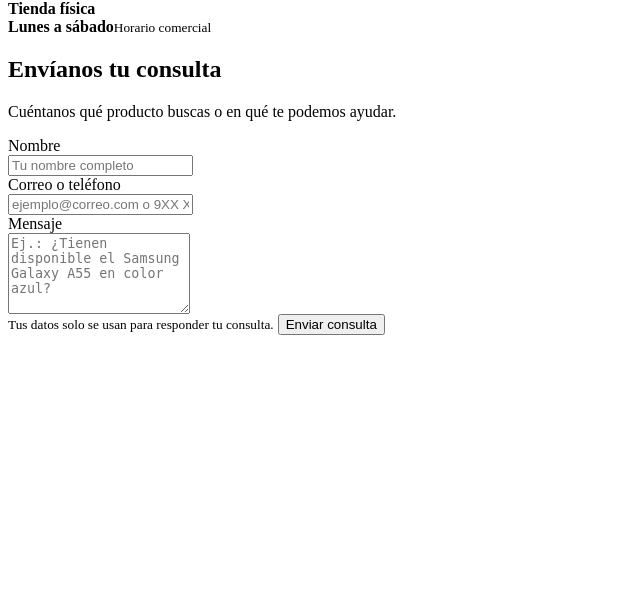
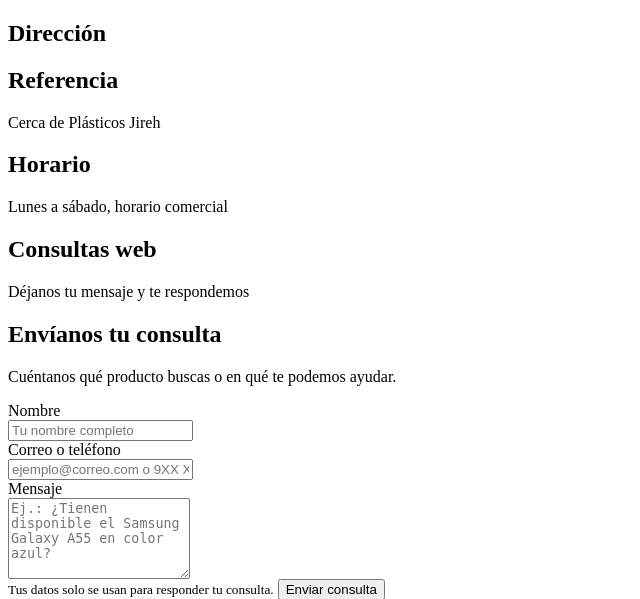
Before and after one commit to RolandoPajares/Sistema_Web_CELL_SAC, a PHP site: template resources/views/publico/contacto/indice.php in a window 1280 px wide. Shown: the part 249-848 px from the top of the page, without its empty margins (0-640 px from the left). Before the commit the page ends 584 px from the top, so only its background shows below. Run offline with PHP 8.4, Linux system fonts and the light colour scheme; the template is opened without the code that fills it, so the values that code supplies are empty.

Commit message:
style(contacto): agregué tarjetas de datos y quité información repetida de la foto

```diff
--- a/resources/views/publico/contacto/indice.php
+++ b/resources/views/publico/contacto/indice.php
@@ -26,16 +26,28 @@ $comoLlegar = 'https://www.google.com/maps/search/?api=1&query=' . urlencode($di
         </div>
         <div class="contacto-foto">
             <img src="<?= e(asset('assets/img/publico/nosotros/local.jpg')) ?>" alt="Fachada de la tienda MD Technology Digital Cell">
-            <div class="contacto-dato-foto contacto-dato-arriba">
-                <i class="bi bi-geo-alt-fill"></i>
-                <div><b>Tienda física</b><small><?= e($direccion) ?></small></div>
-            </div>
-            <div class="contacto-dato-foto contacto-dato-abajo">
-                <i class="bi bi-clock-fill"></i>
-                <div><b>Lunes a sábado</b><small>Horario comercial</small></div>
-            </div>
         </div>
     </div>
+</section>
+
+<!-- ===== 4. Datos de la tienda ===== -->
+<section class="container contacto-datos">
+    <article>
+        <i class="bi bi-geo-alt"></i>
+        <div><h2>Dirección</h2><p><?= e($direccion) ?></p></div>
+    </article>
+    <article>
+        <i class="bi bi-signpost-2"></i>
+        <div><h2>Referencia</h2><p>Cerca de Plásticos Jireh</p></div>
+    </article>
+    <article>
+        <i class="bi bi-calendar-week"></i>
+        <div><h2>Horario</h2><p>Lunes a sábado, horario comercial</p></div>
+    </article>
+    <article>
+        <i class="bi bi-envelope-paper"></i>
+        <div><h2>Consultas web</h2><p>Déjanos tu mensaje y te respondemos</p></div>
+    </article>
 </section>
 
 <!-- ===== 2. Formulario de consulta ===== -->
```
Also changed, not shown: public/assets/css/publico/contacto.css.
